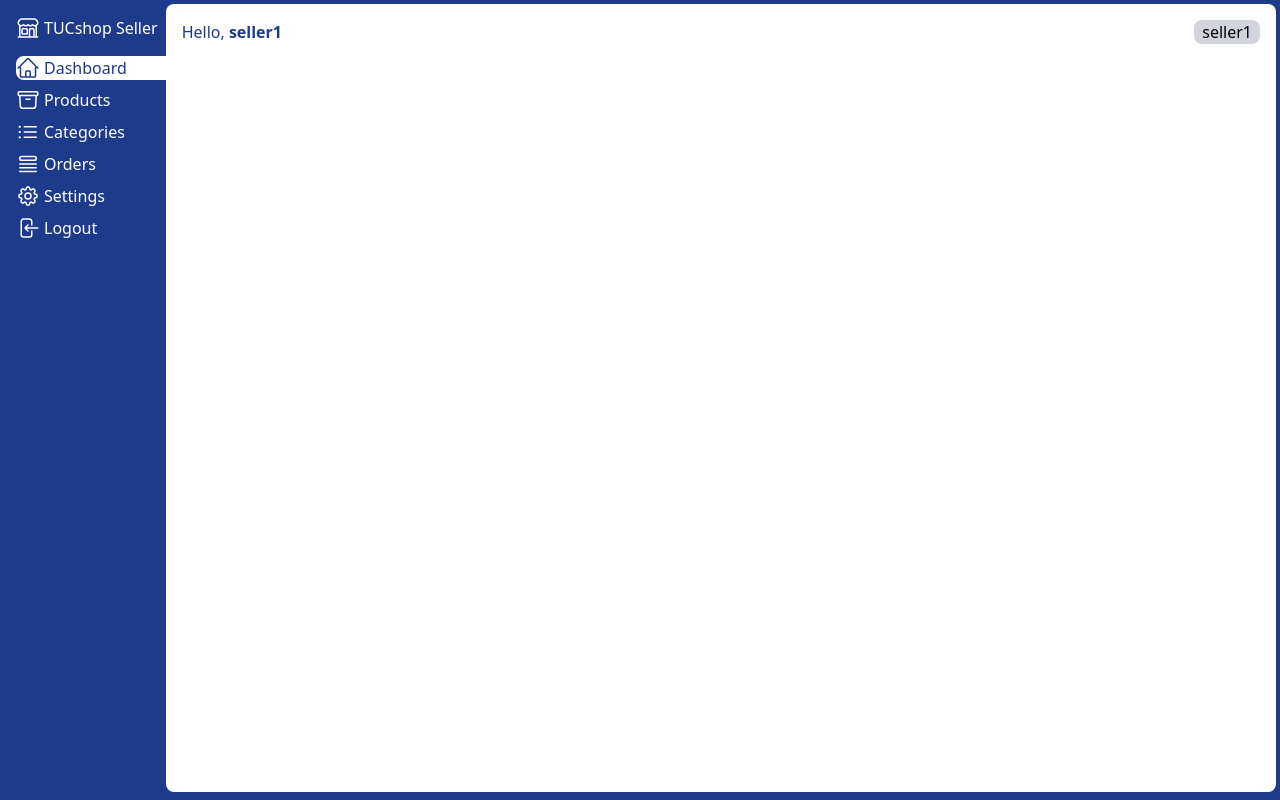
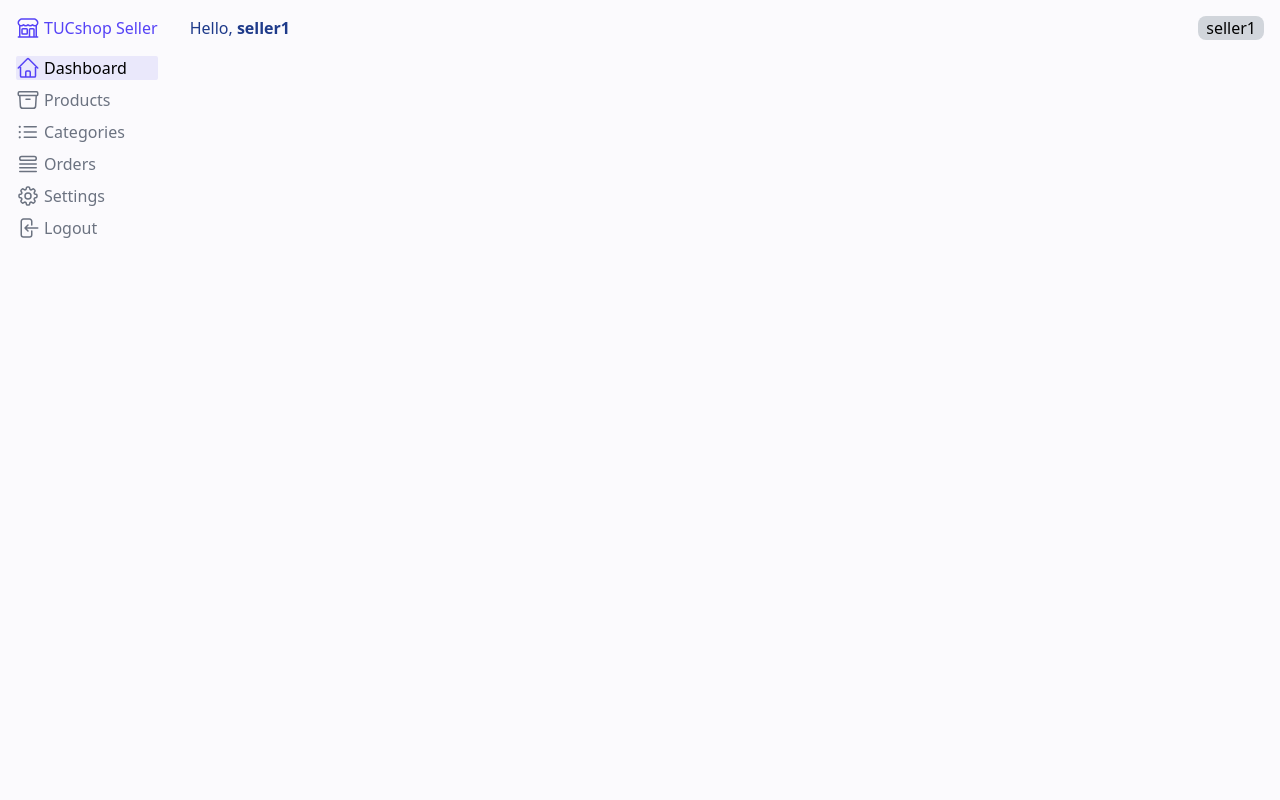
Before and after one commit to gsiatras/TUC_e-Shop, a Next.js app in the folder Frontend/: page /seller in a window 1280 px wide. Built offline with nearby package versions, Linux system fonts and the light colour scheme.

Commit message:
stylling and mobile responsive on seller panel moving tocustomer

```diff
--- /dev/null
+++ b/Frontend/components/Logo.js
@@ -0,0 +1,15 @@
+import Link from "next/link";
+
+export default function Logo() {
+
+    return (
+        <Link href={'/seller'} className="flex gap-1 text-primary">
+                <svg xmlns="http://www.w3.org/2000/svg" fill="none" viewBox="0 0 24 24" strokeWidth={1.5} stroke="currentColor" className="w-6 h-6">
+                    <path strokeLinecap="round" strokeLinejoin="round" d="M13.5 21v-7.5a.75.75 0 01.75-.75h3a.75.75 0 01.75.75V21m-4.5 0H2.36m11.14 0H18m0 0h3.64m-1.39 0V9.349m-16.5 11.65V9.35m0 0a3.001 3.001 0 003.75-.615A2.993 2.993 0 009.75 9.75c.896 0 1.7-.393 2.25-1.016a2.993 2.993 0 002.25 1.016c.896 0 1.7-.393 2.25-1.016a3.001 3.001 0 003.75.614m-16.5 0a3.004 3.004 0 01-.621-4.72L4.318 3.44A1.5 1.5 0 015.378 3h13.243a1.5 1.5 0 011.06.44l1.19 1.189a3 3 0 01-.621 4.72m-13.5 8.65h3.75a.75.75 0 00.75-.75V13.5a.75.75 0 00-.75-.75H6.75a.75.75 0 00-.75.75v3.75c0 .415.336.75.75.75z" />
+                </svg>
+                <span className="">
+                    TUCshop Seller
+                </span>
+        </Link>
+    );
+}
--- a/Frontend/components/seller/Layout.js
+++ b/Frontend/components/seller/Layout.js
@@ -1,12 +1,30 @@
-import Nav from '@/components/seller/nav'
+import Nav from '@/components/seller/Nav'
+import { useState } from 'react'
+import Logo from '../Logo';
 
 export default function Layout({children}) {
+  const [showNav, setShowNav] = useState(false);
   return (
-    <div className='bg-blue-900 min-h-screen flex'>
-      <Nav />
-      <div className='bg-white flex-grow mt-1 mr-1 mb-2 rounded-lg p-4'>
-        {children}
+    <div className='bg-bgGray min-h-screen'>
+      <div className="block md:hidden flex items-center p-4">
+        <button onClick={() => setShowNav(true)}>
+          <svg xmlns="http://www.w3.org/2000/svg" viewBox="0 0 24 24" fill="currentColor" className="w-6 h-6">
+            <path fillRule="evenodd" d="M3 6.75A.75.75 0 0 1 3.75 6h16.5a.75.75 0 0 1 0 1.5H3.75A.75.75 0 0 1 3 6.75ZM3 12a.75.75 0 0 1 .75-.75h16.5a.75.75 0 0 1 0 1.5H3.75A.75.75 0 0 1 3 12Zm0 5.25a.75.75 0 0 1 .75-.75h16.5a.75.75 0 0 1 0 1.5H3.75a.75.75 0 0 1-.75-.75Z" clipRule="evenodd" />
+          </svg>
+        </button>
+
+        <div className='flex grow justify-center mr-8'>
+          <Logo/>
+        </div>
+
+      </div>
+      <div className='flex'>
+        <Nav show={showNav}/>
+        <div className='flex-grow p-4'>
+          {children}
+        </div>
       </div>
     </div>
+
   )
 }
--- a/Frontend/components/seller/nav.js
+++ b/Frontend/components/seller/nav.js
@@ -1,10 +1,13 @@
 import Cookies from "js-cookie";
 import Link from "next/link";
 import { useRouter } from "next/router";
+import Logo from "../Logo";
 
-export default function Nav() {
+export default function Nav({show}) {
     const inactiveLink = 'flex gap-1';
-    const activeLink = inactiveLink+' bg-white text-blue-900 rounded-l-lg';
+    const activeLink = inactiveLink+' bg-highlight text-black rounded-sm';
+    const inactiveIcon = 'w-6 h-6';
+    const activeIcon = inactiveIcon+' text-primary';
     const router = useRouter();
     const {pathname} = router;
 
@@ -44,19 +47,16 @@ export default function Nav() {
     }
 
     return (
-        <aside className="text-white p-4 pr-0">
-            <Link href={'/seller'} className="flex gap-1 mb-4 mr-2">
-            <svg xmlns="http://www.w3.org/2000/svg" fill="none" viewBox="0 0 24 24" strokeWidth={1.5} stroke="currentColor" className="w-6 h-6">
-                <path strokeLinecap="round" strokeLinejoin="round" d="M13.5 21v-7.5a.75.75 0 01.75-.75h3a.75.75 0 01.75.75V21m-4.5 0H2.36m11.14 0H18m0 0h3.64m-1.39 0V9.349m-16.5 11.65V9.35m0 0a3.001 3.001 0 003.75-.615A2.993 2.993 0 009.75 9.75c.896 0 1.7-.393 2.25-1.016a2.993 2.993 0 002.25 1.016c.896 0 1.7-.393 2.25-1.016a3.001 3.001 0 003.75.614m-16.5 0a3.004 3.004 0 01-.621-4.72L4.318 3.44A1.5 1.5 0 015.378 3h13.243a1.5 1.5 0 011.06.44l1.19 1.189a3 3 0 01-.621 4.72m-13.5 8.65h3.75a.75.75 0 00.75-.75V13.5a.75.75 0 00-.75-.75H6.75a.75.75 0 00-.75.75v3.75c0 .415.336.75.75.75z" />
-            </svg>
-            <span className="">
-                TUCshop Seller
-            </span>
-            </Link>
+        <aside className={(show?'left-0':'-left-full')+" top-0 text-gray-500 p-4 fixed w-full bg-bgGray h-full -left-full md:static md:w-auto transition-all"}>
+
+            <div className="mb-4 ,mr-4">
+            <Logo/>
+            </div>
+
 
             <nav className="flex flex-col gap-2">
                 <Link href={'/seller'} className={pathname === '/seller' ? activeLink : inactiveLink}>
-                <svg xmlns="http://www.w3.org/2000/svg" fill="none" viewBox="0 0 24 24" strokeWidth={1.5} stroke="currentColor" className="w-6 h-6">
+                <svg xmlns="http://www.w3.org/2000/svg" fill="none" viewBox="0 0 24 24" strokeWidth={1.5} stroke="currentColor" className={pathname === '/seller' ? activeIcon : inactiveIcon}>
                     <path strokeLinecap="round" strokeLinejoin="round" d="M2.25 12l8.954-8.955c.44-.439 1.152-.439 1.591 0L21.75 12M4.5 9.75v10.125c0 .621.504 1.125 1.125 1.125H9.75v-4.875c0-.621.504-1.125 1.125-1.125h2.25c.621 0 1.125.504 1.125 1.125V21h4.125c.621 0 1.125-.504 1.125-1.125V9.75M8.25 21h8.25" />
                 </svg>
 
@@ -64,7 +64,7 @@ export default function Nav() {
                 </Link>
 
                 <Link href={'/seller/products'} className={pathname.includes('/seller/products') ? activeLink : inactiveLink}>
-                <svg xmlns="http://www.w3.org/2000/svg" fill="none" viewBox="0 0 24 24" strokeWidth={1.5} stroke="currentColor" className="w-6 h-6">
+                <svg xmlns="http://www.w3.org/2000/svg" fill="none" viewBox="0 0 24 24" strokeWidth={1.5} stroke="currentColor" className={pathname.includes('/seller/products') ? activeIcon : inactiveIcon}>
                     <path strokeLinecap="round" strokeLinejoin="round" d="M20.25 7.5l-.625 10.632a2.25 2.25 0 01-2.247 2.118H6.622a2.25 2.25 0 01-2.247-2.118L3.75 7.5M10 11.25h4M3.375 7.5h17.25c.621 0 1.125-.504 1.125-1.125v-1.5c0-.621-.504-1.125-1.125-1.125H3.375c-.621 0-1.125.504-1.125 1.125v1.5c0 .621.504 1.125 1.125 1.125z" />
                 </svg>
 
@@ -72,7 +72,7 @@ export default function Nav() {
                     Products
                 </Link>
                 <Link href={'/seller/categories'} className={pathname.includes('/seller/categories') ? activeLink : inactiveLink}>
-                <svg xmlns="http://www.w3.org/2000/svg" fill="none" viewBox="0 0 24 24" strokeWidth={1.5} stroke="currentColor" className="w-6 h-6">
+                <svg xmlns="http://www.w3.org/2000/svg" fill="none" viewBox="0 0 24 24" strokeWidth={1.5} stroke="currentColor" className={pathname.includes('/seller/categories') ? activeIcon : inactiveIcon}>
                     <path strokeLinecap="round" strokeLinejoin="round" d="M8.25 6.75h12M8.25 12h12m-12 5.25h12M3.75 6.75h.007v.008H3.75V6.75Zm.375 0a.375.375 0 1 1-.75 0 .375.375 0 0 1 .75 0ZM3.75 12h.007v.008H3.75V12Zm.375 0a.375.375 0 1 1-.75 0 .375.375 0 0 1 .75 0Zm-.375 5.25h.007v.008H3.75v-.008Zm.375 0a.375.375 0 1 1-.75 0 .375.375 0 0 1 .75 0Z" />
                 </svg>
                     Categories
@@ -80,7 +80,7 @@ export default function Nav() {
 
 
                 <Link href={'/seller/orders'} className={pathname.includes('/seller/orders') ? activeLink : inactiveLink}>
-                <svg xmlns="http://www.w3.org/2000/svg" fill="none" viewBox="0 0 24 24" strokeWidth={1.5} stroke="currentColor" className="w-6 h-6">
+                <svg xmlns="http://www.w3.org/2000/svg" fill="none" viewBox="0 0 24 24" strokeWidth={1.5} stroke="currentColor" className={pathname.includes('/seller/orders') ? activeIcon: inactiveIcon}>
                     <path strokeLinecap="round" strokeLinejoin="round" d="M3.75 12h16.5m-16.5 3.75h16.5M3.75 19.5h16.5M5.625 4.5h12.75a1.875 1.875 0 0 1 0 3.75H5.625a1.875 1.875 0 0 1 0-3.75Z" />
                 </svg>
 
@@ -90,7 +90,7 @@ export default function Nav() {
                 </Link>
 
                 <Link href={'/seller/settings'} className={pathname.includes('/seller/settings') ? activeLink : inactiveLink}>
-                <svg xmlns="http://www.w3.org/2000/svg" fill="none" viewBox="0 0 24 24" strokeWidth={1.5} stroke="currentColor" className="w-6 h-6">
+                <svg xmlns="http://www.w3.org/2000/svg" fill="none" viewBox="0 0 24 24" strokeWidth={1.5} stroke="currentColor" className={pathname.includes('/seller/settings') ? activeIcon : inactiveIcon}>
                     <path strokeLinecap="round" strokeLinejoin="round" d="M10.343 3.94c.09-.542.56-.94 1.11-.94h1.093c.55 0 1.02.398 1.11.94l.149.894c.07.424.384.764.78.93.398.164.855.142 1.205-.108l.737-.527a1.125 1.125 0 011.45.12l.773.774c.39.389.44 1.002.12 1.45l-.527.737c-.25.35-.272.806-.107 1.204.165.397.505.71.93.78l.893.15c.543.09.94.56.94 1.109v1.094c0 .55-.397 1.02-.94 1.11l-.893.149c-.425.07-.765.383-.93.78-.165.398-.143.854.107 1.204l.527.738c.32.447.269 1.06-.12 1.45l-.774.773a1.125 1.125 0 01-1.449.12l-.738-.527c-.35-.25-.806-.272-1.203-.107-.397.165-.71.505-.781.929l-.149.894c-.09.542-.56.94-1.11.94h-1.094c-.55 0-1.019-.398-1.11-.94l-.148-.894c-.071-.424-.384-.764-.781-.93-.398-.164-.854-.142-1.204.108l-.738.527c-.447.32-1.06.269-1.45-.12l-.773-.774a1.125 1.125 0 01-.12-1.45l.527-.737c.25-.35.273-.806.108-1.204-.165-.397-.505-.71-.93-.78l-.894-.15c-.542-.09-.94-.56-.94-1.109v-1.094c0-.55.398-1.02.94-1.11l.894-.149c.424-.07.765-.383.93-.78.165-.398.143-.854-.107-1.204l-.527-.738a1.125 1.125 0 01.12-1.45l.773-.773a1.125 1.125 0 011.45-.12l.737.527c.35.25.807.272 1.204.107.397-.165.71-.505.78-.929l.15-.894z" />
                     <path strokeLinecap="round" strokeLinejoin="round" d="M15 12a3 3 0 11-6 0 3 3 0 016 0z" />
                 </svg>
@@ -100,7 +100,7 @@ export default function Nav() {
                 </Link>
 
                 <button onClick={() => signOut()} className={inactiveLink}>
-                <svg xmlns="http://www.w3.org/2000/svg" fill="none" viewBox="0 0 24 24" strokeWidth={1.5} stroke="currentColor" className="w-6 h-6">
+                <svg xmlns="http://www.w3.org/2000/svg" fill="none" viewBox="0 0 24 24" strokeWidth={1.5} stroke="currentColor" className={inactiveIcon}>
                     <path strokeLinecap="round" strokeLinejoin="round" d="M15.75 9V5.25A2.25 2.25 0 0 0 13.5 3h-6a2.25 2.25 0 0 0-2.25 2.25v13.5A2.25 2.25 0 0 0 7.5 21h6a2.25 2.25 0 0 0 2.25-2.25V15M12 9l-3 3m0 0 3 3m-3-3h12.75" />
                 </svg>
                     Logout
--- a/Frontend/pages/api/images.js
+++ b/Frontend/pages/api/images.js
@@ -23,9 +23,9 @@ export default async function handle(req,res) {
     const exists = await client.bucketExists(bucket)
 
     if (exists) {
-    console.log('Bucket ' + bucket + ' exists.')
+    //console.log('Bucket ' + bucket + ' exists.')
     } else {
-        console.log("No bucket found");
+        //console.log("No bucket found");
     }
 
 
@@ -44,7 +44,7 @@ export default async function handle(req,res) {
             const newFilename = Date.now() + '.' + ext;
 
             const filep = file.path;
-            console.log('filepath: ', filep);
+            //console.log('filepath: ', filep);
 
             var metaData = {
                 'Content-Type':  mime.lookup(file.path),
--- a/Frontend/pages/seller/categories.js
+++ b/Frontend/pages/seller/categories.js
@@ -188,12 +188,12 @@ function Categories({swal}) {
                         <td>{category?.parent?.name}</td>
                         <td>
                             <button
-                                onClick={() => editCategory(category)} className="btn-primary mr-1">
+                                onClick={() => editCategory(category)} className="btn-default mr-1">
                                 Edit
                             </button>
                             <button
                                 onClick={() => deleteCategory(category)}
-                                className="btn-primary">
+                                className="btn-red">
                                 Delete
                             </button>
                         </td>
--- a/Frontend/pages/seller/products.js
+++ b/Frontend/pages/seller/products.js
@@ -14,7 +14,7 @@ export default function Products() {
         })
     }, []);
     return <Layout>
-        <Link className="bg-blue-700  rounded-md text-white py-1 px-2" href={'products/new'}>Add new product</Link>
+        <Link className="btn-primary" href={'products/new'}>Add new product</Link>
         <table className="basic mt-2">
             <thead>
                 <tr>
@@ -27,13 +27,13 @@ export default function Products() {
                     <tr key={product._id}>
                         <td>{product.title}</td>
                         <td>
-                            <Link href={'products/edit/'+product._id}>
+                            <Link className="btn-default" href={'products/edit/'+product._id}>
                             <svg xmlns="http://www.w3.org/2000/svg" fill="none" viewBox="0 0 24 24" strokeWidth={1.5} stroke="currentColor" className="w-4 h-4">
                                 <path strokeLinecap="round" strokeLinejoin="round" d="M16.862 4.487l1.687-1.688a1.875 1.875 0 112.652 2.652L10.582 16.07a4.5 4.5 0 01-1.897 1.13L6 18l.8-2.685a4.5 4.5 0 011.13-1.897l8.932-8.931zm0 0L19.5 7.125M18 14v4.75A2.25 2.25 0 0115.75 21H5.25A2.25 2.25 0 013 18.75V8.25A2.25 2.25 0 015.25 6H10" />
                             </svg>
                                 Edit
                             </Link>
-                            <Link href={'products/delete/'+product._id}>
+                            <Link className="btn-red" href={'products/delete/'+product._id}>
                             <svg xmlns="http://www.w3.org/2000/svg" fill="none" viewBox="0 0 24 24" strokeWidth={1.5} stroke="currentColor" className="w-4 h-4">
                                 <path strokeLinecap="round" strokeLinejoin="round" d="M14.74 9l-.346 9m-4.788 0L9.26 9m9.968-3.21c.342.052.682.107 1.022.166m-1.022-.165L18.16 19.673a2.25 2.25 0 01-2.244 2.077H8.084a2.25 2.25 0 01-2.244-2.077L4.772 5.79m14.456 0a48.108 48.108 0 00-3.478-.397m-12 .562c.34-.059.68-.114 1.022-.165m0 0a48.11 48.11 0 013.478-.397m7.5 0v-.916c0-1.18-.91-2.164-2.09-2.201a51.964 51.964 0 00-3.32 0c-1.18.037-2.09 1.022-2.09 2.201v.916m7.5 0a48.667 48.667 0 00-7.5 0" />
                             </svg>
--- a/Frontend/styles/LoginSignup.module.css
+++ b/Frontend/styles/LoginSignup.module.css
@@ -10,7 +10,7 @@
 	justify-content: center;
 	align-items: center;
 	flex-direction: column;
-	font-family: 'Montserrat', sans-serif;
+	font-family: 'Montserrat', 'sans-serif';
 	height: 100vh;
 	margin: -20px 0 50px;
 }
--- a/Frontend/tailwind.config.js
+++ b/Frontend/tailwind.config.js
@@ -7,6 +7,11 @@ module.exports = {
   ],
   theme: {
     extend: {
+      colors: {
+        primary: '#5542F6',
+        highlight: '#eae8fb',
+        bgGray: '#fbfafd',
+      },
       backgroundImage: {
         'gradient-radial': 'radial-gradient(var(--tw-gradient-stops))',
         'gradient-conic':
```
Also changed, not shown: Frontend/components/ProductForm.js (+6 -4 lines), Frontend/styles/globals.css (+10 -10 lines).
